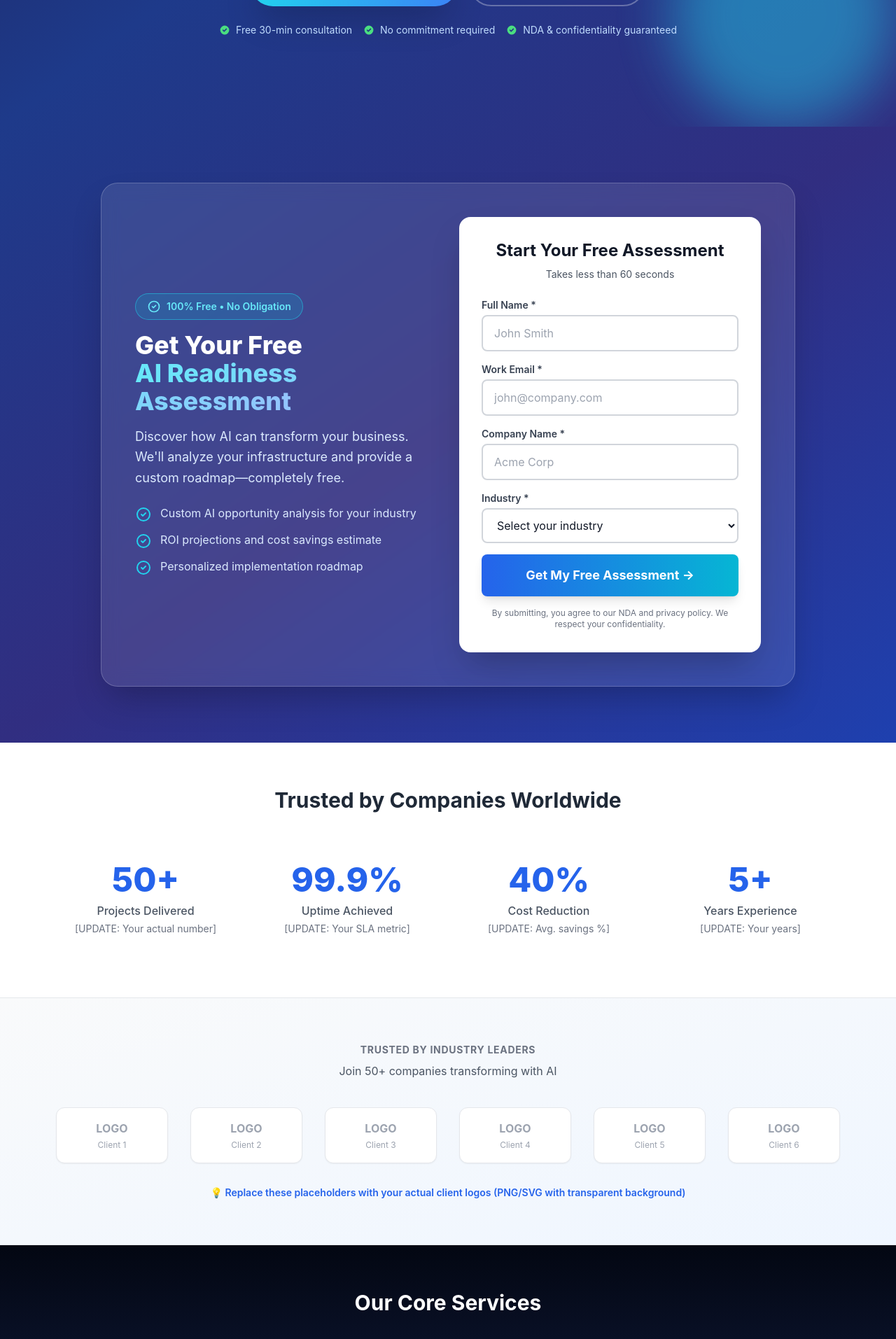
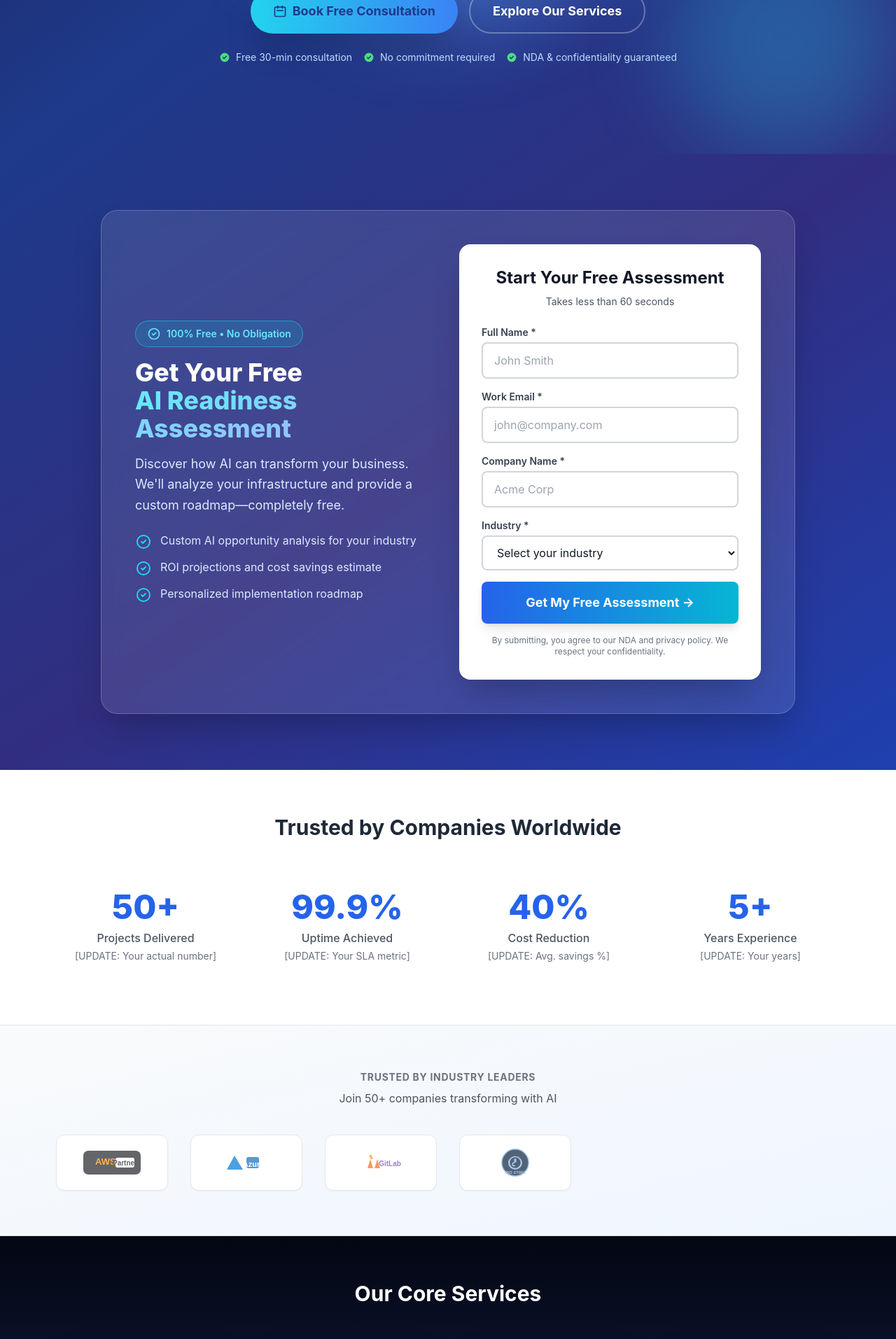
Before and after one commit to tianzesun/aydenait-website, a React (Vite) app: page / in a window 1280 px wide. Shown: the part 880-2793 px from the top of the page at 70% size. Built offline with nearby package versions, Linux system fonts and the light colour scheme; the HTML template or start-up script is replaced by a standard one.

Commit message:
Improve website design, animations and navigation

```diff
--- a/src/components/Navbar.tsx
+++ b/src/components/Navbar.tsx
@@ -1,11 +1,22 @@
 import { Link } from "react-router-dom";
-import { useState } from "react";
+import { useState, useEffect } from "react";
 
 const Navbar = () => {
   const [isMenuOpen, setIsMenuOpen] = useState(false);
+  const [isScrolled, setIsScrolled] = useState(false);
+
+  useEffect(() => {
+    const handleScroll = () => {
+      setIsScrolled(window.scrollY > 20);
+    };
+    window.addEventListener('scroll', handleScroll, { passive: true });
+    return () => window.removeEventListener('scroll', handleScroll);
+  }, []);
 
   return (
-    <nav className="sticky top-0 z-40 bg-white border-b shadow-md">
+    <nav className={`sticky top-0 z-50 transition-all duration-500 ${isScrolled
+      ? 'bg-white/95 backdrop-blur-xl shadow-lg shadow-blue-500/10 border-b border-blue-100/50 py-3'
+      : 'bg-transparent border-transparent py-5'}`}>
       <div className="max-w-7xl mx-auto flex items-center justify-between py-5 px-4">
         <Link to="/" className="flex items-center gap-3">
           <img src="/logo.svg" className="h-10 w-10" alt="AydenAIT Logo" />
@@ -22,7 +33,7 @@ const Navbar = () => {
           <li><Link to="/careers" className="relative hover:text-blue-600 text-gray-800 transition-all duration-200 after:content-[''] after:absolute after:bottom-[-4px] after:left-0 after:w-0 after:h-[2px] after:bg-blue-600 after:transition-all after:duration-200 hover:after:w-full">Careers</Link></li>
         </ul>
 
-        <Link to="/contact" className="hidden md:block px-6 py-2.5 rounded-full bg-blue-600 text-white font-bold shadow-lg hover:bg-blue-700 hover:shadow-xl transition text-base">Get in Touch</Link>
+        <Link to="/contact" className="hidden md:block px-6 py-2.5 rounded-full bg-gradient-to-r from-blue-600 to-cyan-500 text-white font-bold shadow-lg hover:shadow-xl hover:shadow-cyan-500/25 transition-all duration-300 text-base hover:scale-105 active:scale-95">Get in Touch</Link>
 
         {/* Mobile Menu Button */}
         <button
--- a/src/index.css
+++ b/src/index.css
@@ -1,7 +1,89 @@
 @tailwind base;
 @tailwind components;
 @tailwind utilities;
+
+@keyframes fadeInUp {
+  from {
+    opacity: 0;
+    transform: translateY(30px);
+  }
+  to {
+    opacity: 1;
+    transform: translateY(0);
+  }
+}
+
+@keyframes fadeIn {
+  from { opacity: 0; }
+  to { opacity: 1; }
+}
+
+@keyframes gradient {
+  0% { background-position: 0% 50%; }
+  50% { background-position: 100% 50%; }
+  100% { background-position: 0% 50%; }
+}
+
+@keyframes float {
+  0%, 100% { transform: translateY(0px); }
+  50% { transform: translateY(-20px); }
+}
+
+@layer utilities {
+  .animate-fadeInUp {
+    animation: fadeInUp 0.8s ease-out forwards;
+  }
+  .animate-fadeIn {
+    animation: fadeIn 0.6s ease-out forwards;
+  }
+  .animate-float {
+    animation: float 6s ease-in-out infinite;
+  }
+  .bg-animate-gradient {
+    background-size: 200% 200%;
+    animation: gradient 15s ease infinite;
+  }
+  .scroll-smooth {
+    scroll-behavior: smooth;
+  }
+  .text-shadow {
+    text-shadow: 0 2px 4px rgba(0,0,0,0.1);
+  }
+  .text-shadow-lg {
+    text-shadow: 0 4px 8px rgba(0,0,0,0.25);
+  }
+}
+
+html {
+  scroll-behavior: smooth;
+}
+
 body {
   font-family: 'Inter', ui-sans-serif, system-ui, sans-serif;
   background: #10172a;
+  -webkit-font-smoothing: antialiased;
+  -moz-osx-font-smoothing: grayscale;
 }
+
+::selection {
+  background-color: #0ea5e9;
+  color: white;
+}
+
+::-webkit-scrollbar {
+  width: 8px;
+  height: 8px;
+}
+
+::-webkit-scrollbar-track {
+  background: #1e293b;
+}
+
+::-webkit-scrollbar-thumb {
+  background: #3b82f6;
+  border-radius: 4px;
+}
+
+::-webkit-scrollbar-thumb:hover {
+  background: #60a5fa;
+}
--- a/src/pages/Home.tsx
+++ b/src/pages/Home.tsx
@@ -41,11 +41,12 @@ const Home = () => {
     <StructuredData data={organizationSchema} />
     <StructuredData data={websiteSchema} />
     <section className="relative min-h-[80vh] flex items-center justify-center overflow-hidden bg-gradient-to-br from-indigo-950 via-blue-900 to-indigo-900">
-      <div className="absolute -top-32 -left-40 w-96 h-96 bg-blue-500 rounded-full filter blur-2xl opacity-40 animate-pulse" />
-      <div className="absolute bottom-0 right-0 w-80 h-80 bg-cyan-400 rounded-full filter blur-2xl opacity-30 animate-pulse delay-500" />
+      <div className="absolute -top-32 -left-40 w-96 h-96 bg-blue-500 rounded-full filter blur-3xl opacity-25 animate-[pulse_8s_cubic-bezier(0.4,0,0.6,1)_infinite]" />
+      <div className="absolute bottom-0 right-0 w-80 h-80 bg-cyan-400 rounded-full filter blur-3xl opacity-20 animate-[pulse_8s_cubic-bezier(0.4,0,0.6,1)_infinite] delay-1000" />
+      <div className="absolute top-1/2 left-1/2 -translate-x-1/2 -translate-y-1/2 w-[600px] h-[600px] bg-blue-400 rounded-full filter blur-3xl opacity-10 animate-[pulse_12s_cubic-bezier(0.4,0,0.6,1)_infinite] delay-500" />
 
       <div className="relative z-10 max-w-6xl mx-auto px-4 py-20">
-        <div className="text-center mb-12">
+        <div className="text-center mb-12 animate-[fadeInUp_0.8s_ease-out]">
           {/* Trust Badge */}
           <div className="inline-flex items-center gap-2 bg-white/10 backdrop-blur-md border border-white/20 rounded-full px-4 py-2 mb-6">
             <span className="text-yellow-400 text-sm">★★★★★</span>
@@ -331,21 +332,28 @@ const Home = () => {
         </div>
         <div className="grid grid-cols-2 md:grid-cols-4 lg:grid-cols-6 gap-8 items-center">
           {/* [UPDATE: Replace with your actual client logos] */}
-          {[1, 2, 3, 4, 5, 6].map((i) => (
+            {[
+              { logo: 'AWS', color: '#FF9900', logoFile: '/aws-partner.svg' },
+              { logo: 'Azure', color: '#0078D4', logoFile: '/azure.svg' },
+              { logo: 'GitLab', color: '#FC6D26', logoFile: '/gitlab-partner.svg' },
+              { logo: 'ISO 27001', color: '#006633', logoFile: '/iso27001.svg' },
+            ].map((client, i) => (
             <div key={i} className="group">
-              <div className="h-20 bg-white rounded-xl shadow-sm border border-gray-200 flex items-center justify-center p-4 transition-all group-hover:shadow-md group-hover:scale-105">
-                <div className="text-center">
-                  <div className="text-gray-400 font-bold mb-1">LOGO</div>
-                  <div className="text-xs text-gray-400">Client {i}</div>
+              <div className="h-20 bg-white rounded-xl shadow-sm border border-gray-200 flex items-center justify-center p-4 transition-all duration-300 group-hover:shadow-lg group-hover:scale-105 group-hover:-translate-y-1">
+                <img src={client.logoFile} alt={client.logo} className="max-h-10 object-contain opacity-70 group-hover:opacity-100 transition-opacity duration-300" onError={(e) => {
+                  const target = e.currentTarget as HTMLImageElement;
+                  target.style.display = 'none';
+                  const sibling = target.nextElementSibling as HTMLElement | null;
+                  if (sibling) {
+                    sibling.style.display = 'block';
+                  }
+                }} />
+                <div className="text-center hidden">
+                  <div className="text-gray-400 font-bold mb-1" style={{color: client.color}}>{client.logo}</div>
                 </div>
               </div>
             </div>
           ))}
-        </div>
-        <div className="mt-8 text-center">
-          <p className="text-sm text-blue-600 font-semibold">
-            💡 Replace these placeholders with your actual client logos (PNG/SVG with transparent background)
-          </p>
         </div>
       </div>
     </section>
@@ -359,12 +367,15 @@ const Home = () => {
             {title:'IT Solutions', icon:'💼', desc:'Comprehensive IT consulting, infrastructure optimization, and technology transformation services.'},
             {title:'AI Development', icon:'🤖', desc:'Custom AI software, machine learning models, and intelligent automation systems.'},
             {title:'AIOps', icon:'⚡', desc:'AI-powered IT operations, predictive monitoring, and intelligent incident management.'}
-          ].map(card => (
+          ].map((card, index) => (
             <div key={card.title}
-                 className="rounded-2xl p-8 shadow-2xl backdrop-blur-2xl bg-white/10 border border-blue-700 text-center hover:scale-105 hover:bg-blue-600/10 transition">
-              <div className="text-5xl mb-4">{card.icon}</div>
-              <h3 className="font-bold text-xl mb-2 text-white">{card.title}</h3>
-              <p className="text-blue-100 text-sm">{card.desc}</p>
+                 className="rounded-2xl p-8 shadow-2xl backdrop-blur-2xl bg-white/5 border border-white/10 text-center hover:scale-[1.03] hover:bg-white/10 hover:border-cyan-400/50 transition-all duration-300 cursor-pointer group" style={{animationDelay: `${index * 100}ms`}}>
+              <div className="text-5xl mb-4 group-hover:scale-110 transition-transform duration-300">{card.icon}</div>
+              <h3 className="font-bold text-xl mb-3 text-white group-hover:text-cyan-300 transition-colors duration-300">{card.title}</h3>
+              <p className="text-blue-100 text-sm leading-relaxed">{card.desc}</p>
+              <div className="mt-4 opacity-0 group-hover:opacity-100 transition-opacity duration-300">
+                <div className="h-0.5 w-12 mx-auto bg-gradient-to-r from-cyan-400 to-blue-500 rounded-full"></div>
+              </div>
             </div>
           ))}
         </div>
@@ -397,9 +408,6 @@ const Home = () => {
                 <p className="text-sm text-gray-600">CTO, TechCorp Inc.</p>
                 <p className="text-xs text-blue-600 mt-1">E-commerce • Series B</p>
               </div>
-            </div>
-            <div className="mt-6 pt-4 border-t border-gray-100">
-              <p className="text-xs text-gray-500">💡 Replace with your real client testimonial</p>
             </div>
           </div>
 
@@ -470,9 +478,6 @@ const Home = () => {
               <p className="text-gray-600">Support Available</p>
             </div>
           </div>
-          <div className="mt-6 pt-6 border-t border-gray-100 text-center">
-            <p className="text-sm text-gray-500">💡 Update these metrics with your actual numbers</p>
-          </div>
         </div>
       </div>
     </section>
@@ -505,9 +510,6 @@ const Home = () => {
         <p className="mt-6 text-blue-100 text-sm">
           ✓ 30-minute free consultation  ✓ No commitment required  ✓ NDA provided
         </p>
-        <p className="mt-3 text-blue-200 text-xs">
-          💡 Replace "YOUR-CALENDLY-LINK" with your actual Calendly URL (e.g., calendly.com/your-name/30min)
-        </p>
       </div>
     </section>
   </>
```
